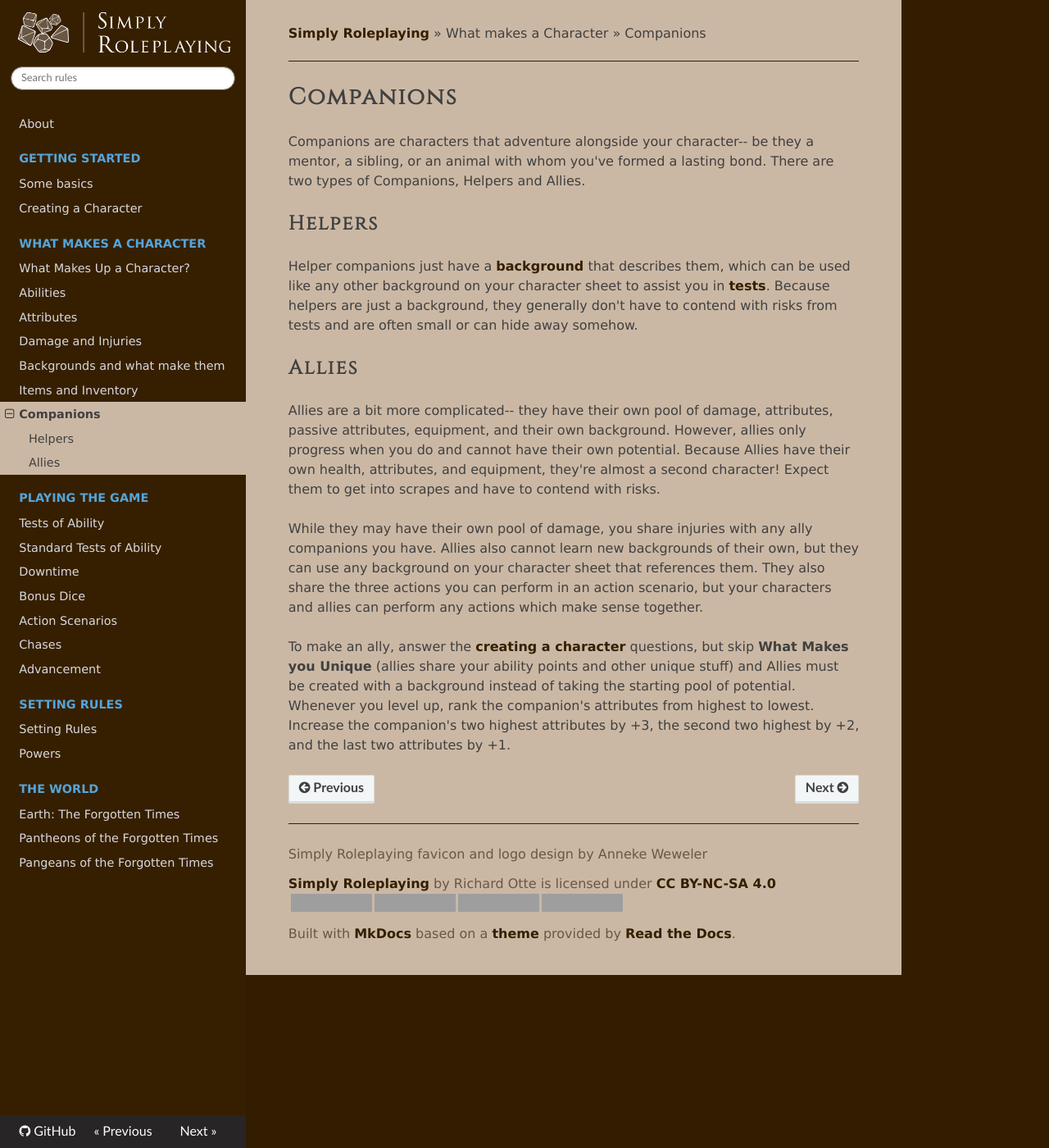
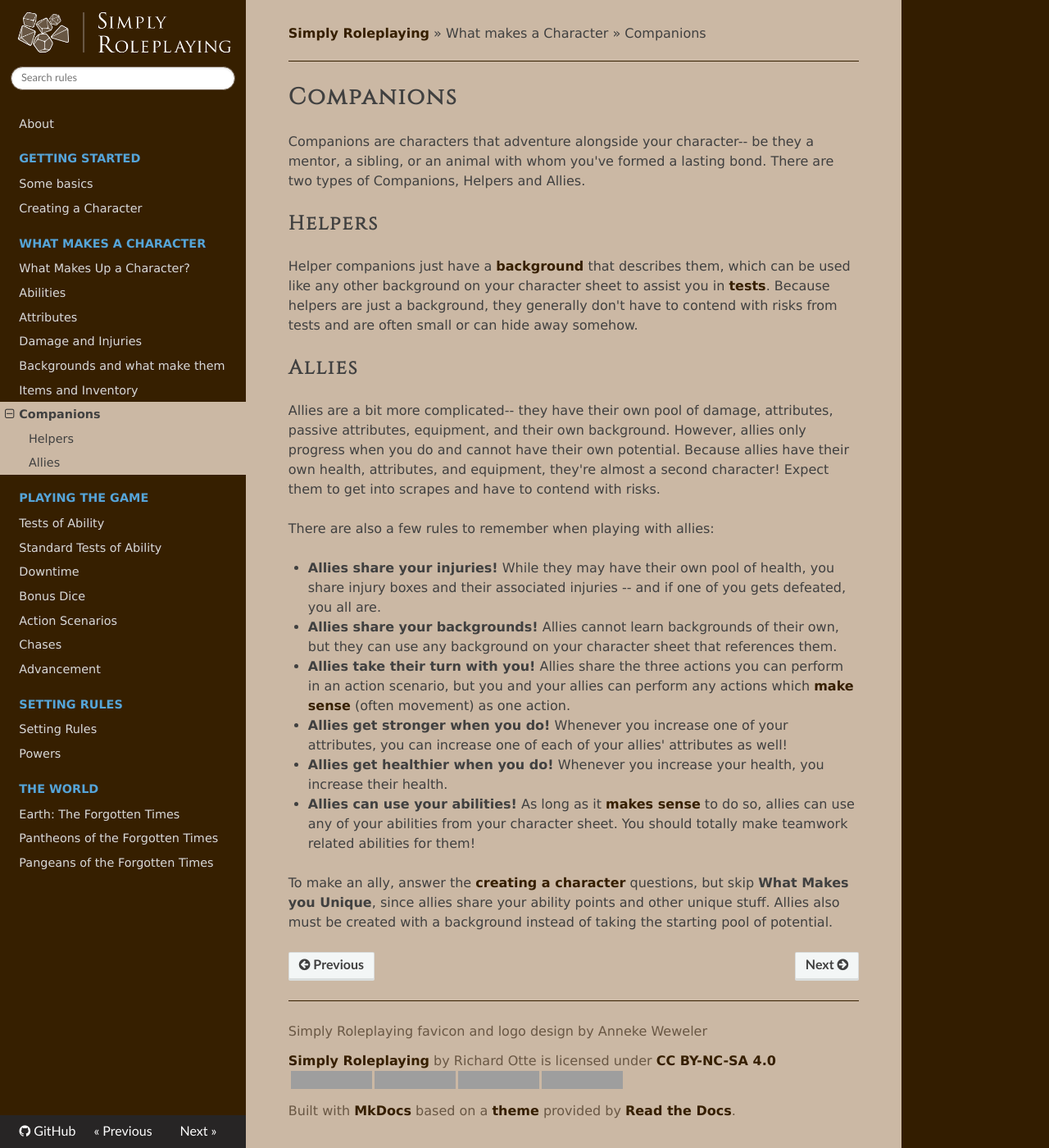
Before and after one commit to TheFifthRider/simply-roleplaying-webapp, an MkDocs documentation site: the page built from docs/character/companions.md, in a window 1280 px wide and 1400 px high. Shown: the whole window at 82% size. Built offline with MkDocs 1.6.1, drawn with Linux system fonts in a browser that asks for light colours; nearby versions of some CDN libraries; grey boxes are pictures that could not be loaded.

Commit message:
refactor: rewording companions to make it easier to understand

```diff
--- a/docs/character/companions.md
+++ b/docs/character/companions.md
@@ -8,8 +8,15 @@ Helper companions just have a [background](../character/backgrounds.md) that des
 
 ## Allies
 
-Allies are a bit more complicated-- they have their own pool of damage, attributes, passive attributes, equipment, and their own background. However, allies only progress when you do and cannot have their own potential. Because Allies have their own health, attributes, and equipment, they're almost a second character! Expect them to get into scrapes and have to contend with risks.
+Allies are a bit more complicated-- they have their own pool of damage, attributes, passive attributes, equipment, and their own background. However, allies only progress when you do and cannot have their own potential. Because allies have their own health, attributes, and equipment, they're almost a second character! Expect them to get into scrapes and have to contend with risks.
 
-While they may have their own pool of damage, you share injuries with any ally companions you have. Allies also cannot learn new backgrounds of their own, but they can use any background on your character sheet that references them. They also share the three actions you can perform in an action scenario, but your characters and allies can perform any actions which make sense together.
+There are also a few rules to remember when playing with allies:
 
-To make an ally, answer the [creating a character](../getting_started/creation,md) questions, but skip **What Makes you Unique** (allies share your ability points and other unique stuff) and Allies must be created with a background instead of taking the starting pool of potential. Whenever you level up, rank the companion's attributes from highest to lowest. Increase the companion's two highest attributes by +3, the second two highest by +2, and the last two attributes by +1.
+* **Allies share your injuries!** While they may have their own pool of health, you share injury boxes and their associated injuries -- and if one of you gets defeated, you all are.
+* **Allies share your backgrounds!** Allies cannot learn backgrounds of their own, but they can use any background on your character sheet that references them.
+* **Allies take their turn with you!** Allies share the three actions you can perform in an action scenario, but you and your allies can perform any actions which [make sense](../getting_started/index.md#narrative-truth) (often movement) as one action.
+* **Allies get stronger when you do!** Whenever you increase one of your attributes, you can increase one of each of your allies' attributes as well!
+* **Allies get healthier when you do!** Whenever you increase your health, you increase their health.
+* **Allies can use your abilities!** As long as it [makes sense](../getting_started/index.md#narrative-truth) to do so, allies can use any of your abilities from your character sheet. You should totally make teamwork related abilities for them!
+
+To make an ally, answer the [creating a character](../getting_started/creation,md) questions, but skip **What Makes you Unique**, since allies share your ability points and other unique stuff. Allies also must be created with a background instead of taking the starting pool of potential.
```
